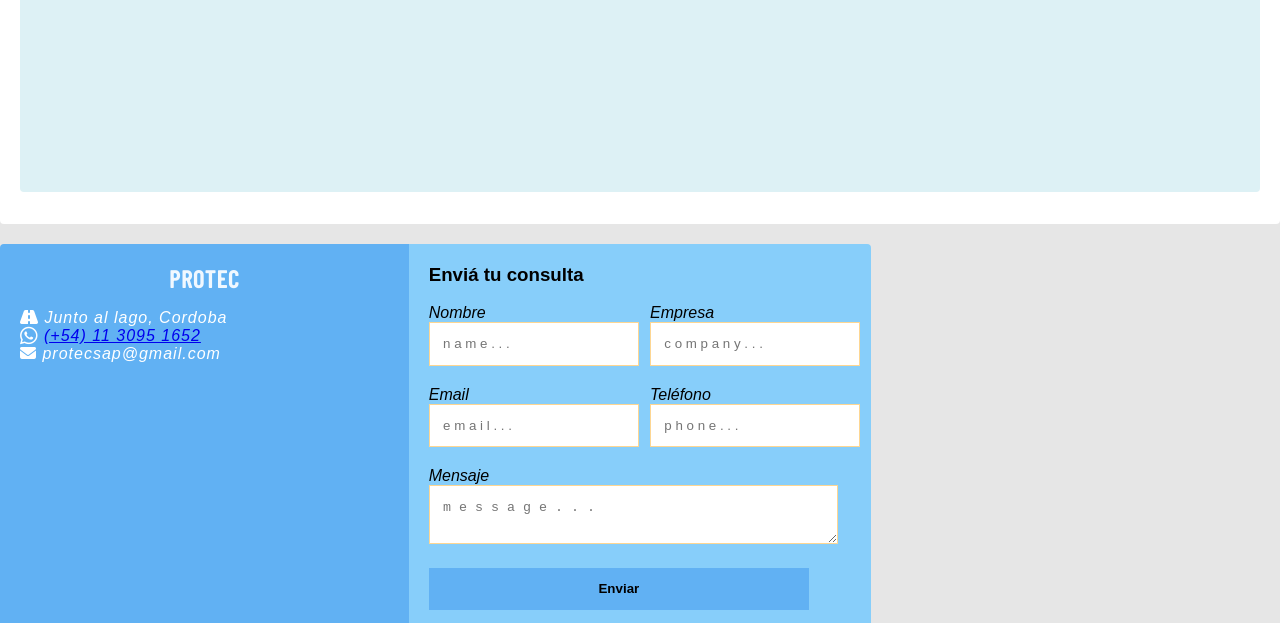
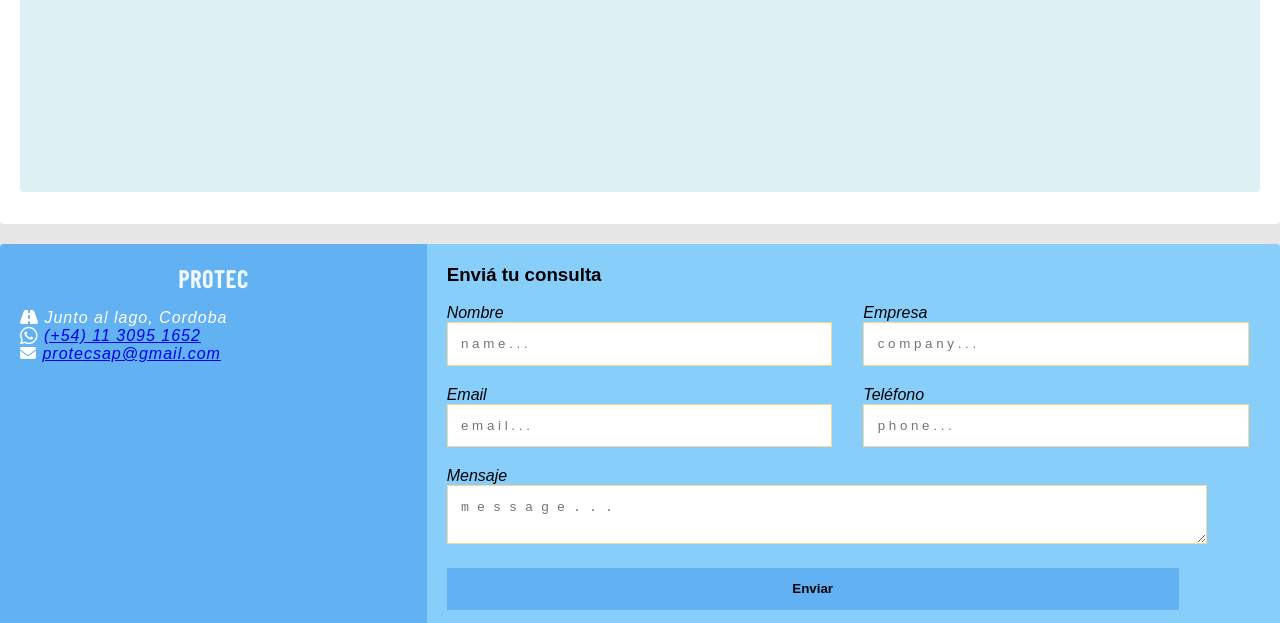
Before and after one commit to vany-fernandez/Protec1, a plain HTML site: page index.html in a window 1280 px wide. Shown: the part 1401-2024 px from the top of the page. Drawn offline with nearby package versions, Linux system fonts and the light colour scheme; a web font is replaced by a local one.

Commit message:
Actualizar index.html

```diff
--- a/index.html
+++ b/index.html
@@ -256,7 +256,9 @@
 <a aria-label="Chat on WhatsApp" href="https://wa.me/541130951652/?text=Hola!%20ke%20hace?%20😇"><i> (+54) 11 3095 1652 </i>
 <a />
 </li>
-            <li><i class="fa-solid fa-envelope"></i> <i>protecsap@gmail.com</i></li>
+            <li><i class="fa-solid fa-envelope"></i>
+<a href="mailto:fernandezvanina1992@gmail.com?Subject=Consulta%20desde%20la%20Web">
+<i>protecsap@gmail.com</i></a></li>
 
      </ul>
     </div>
```
